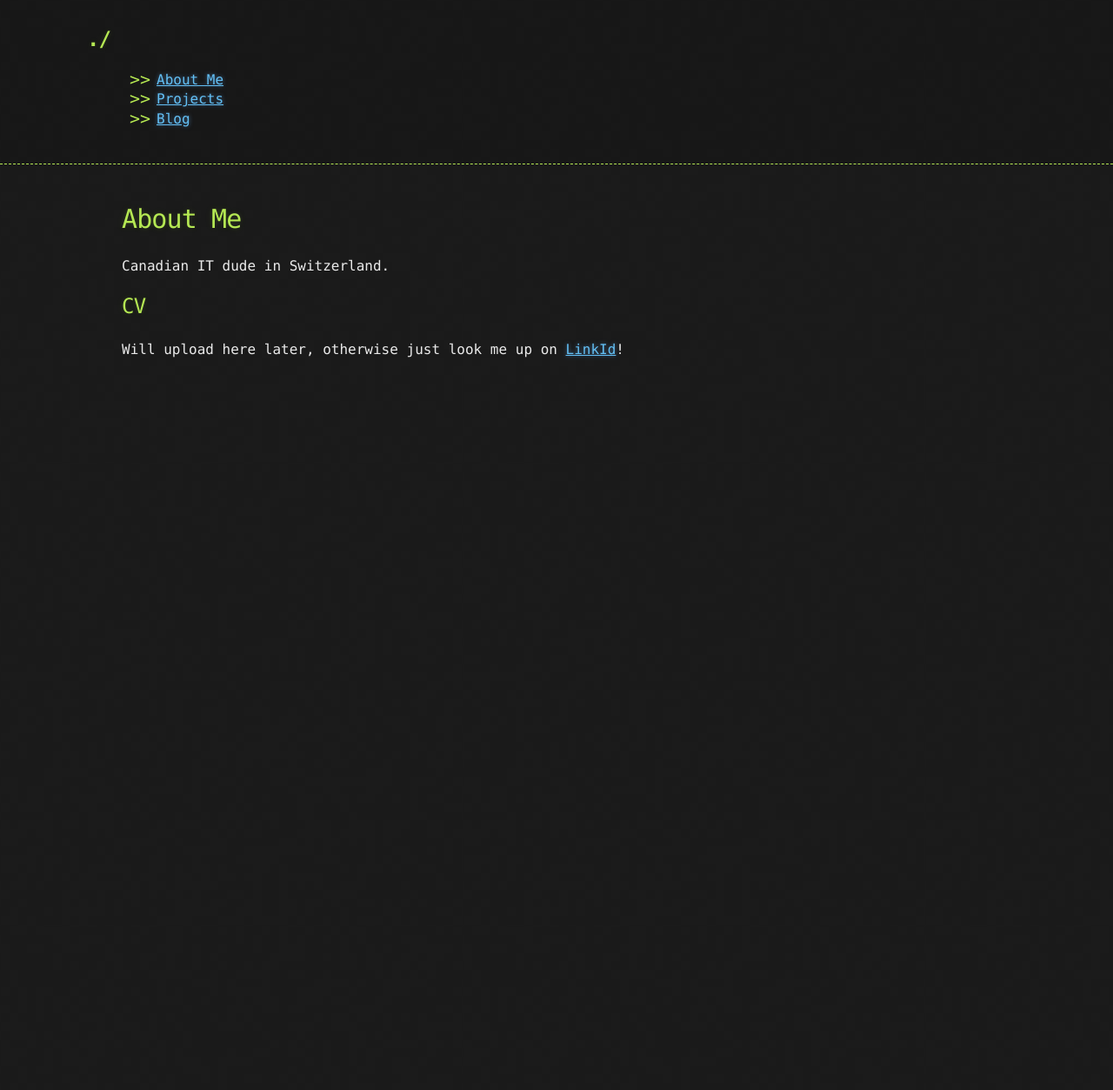
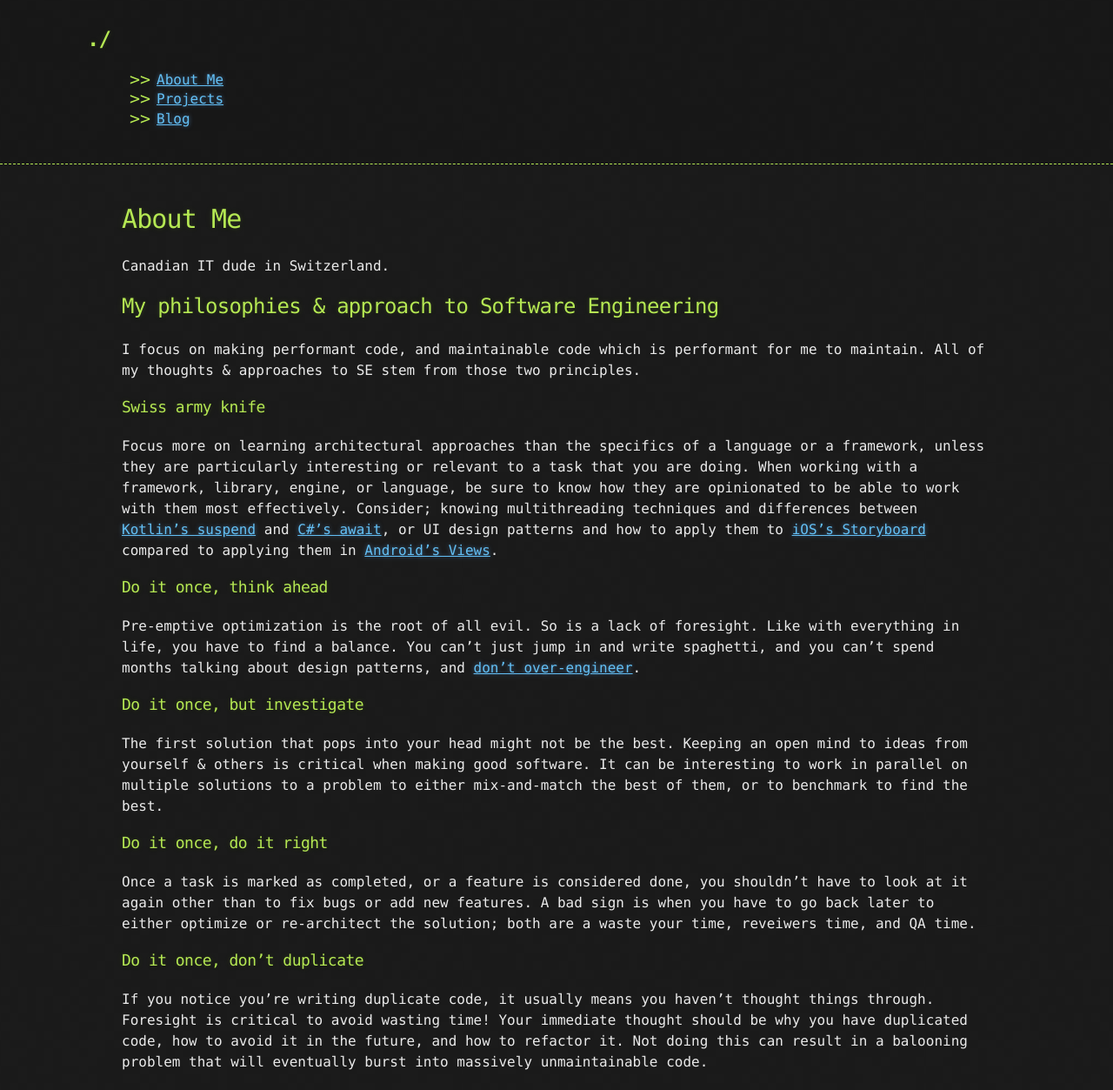
Before and after one commit to HubbleCommand/HubbleCommand.github.io, a Jekyll site: the page built from about/index.md, in a window 1280 px wide. Shown: the whole page at 87% size. Built offline with Jekyll 4.4.1, drawn with Linux system fonts in a browser that asks for light colours; nearby versions of some CDN libraries; before the commit the page ends 900 px from its top, so only the background shows below that.

Commit message:
rewrote about page

```diff
--- a/about/index.md
+++ b/about/index.md
@@ -2,9 +2,27 @@
 layout: default
 title: About Me
 ---
-<div class="blurb">
-	<h1>{{ page.title }}</h1>
-    <p>Canadian IT dude in Switzerland.</p>
-    <h2>CV</h2>
-    <p>Will upload here later, otherwise just look me up on <a href="https://www.linkedin.com/in/sasha-poirier-wettstein/">LinkId</a>!</p>
-</div><!-- /.blurb -->
+
+# {{ page.title }}
+
+Canadian IT dude in Switzerland.
+
+## My philosophies & approach to Software Engineering
+
+I focus on making performant code, and maintainable code which is performant for me to maintain. All of my thoughts & approaches to SE stem from those two principles.
+
+### Swiss army knife
+Focus more on learning architectural approaches than the specifics of a language or a framework, unless they are particularly interesting or relevant to a task that you are doing. When working with a framework, library, engine, or language, be sure to know how they are opinionated to be able to work with them most effectively. Consider; knowing multithreading techniques and differences between [Kotlin's suspend](https://kotlinlang.org/docs/async-programming.html#futures-promises-and-others) and [C#'s await](https://learn.microsoft.com/en-us/dotnet/csharp/asynchronous-programming/async-scenarios), or UI design patterns and how to apply them to [iOS's Storyboard](https://developer.apple.com/library/archive/documentation/General/Conceptual/Devpedia-CocoaApp/Storyboard.html) compared to applying them in [Android's Views](https://developer.android.com/develop/ui/views/layout/declaring-layout).
+
+### Do it once, think ahead
+Pre-emptive optimization is the root of all evil. So is a lack of foresight.
+Like with everything in life, you have to find a balance. You can't just jump in and write spaghetti, and you can't spend months talking about design patterns, and [don't over-engineer](https://www.youtube.com/watch?v=-AQfQFcXac8).
+
+### Do it once, but investigate
+The first solution that pops into your head might not be the best. Keeping an open mind to ideas from yourself & others is critical when making good software. It can be interesting to work in parallel on multiple solutions to a problem to either mix-and-match the best of them, or to benchmark to find the best.
+
+### Do it once, do it right
+Once a task is marked as completed, or a feature is considered done, you shouldn't have to look at it again other than to fix bugs or add new features. A bad sign is when you have to go back later to either optimize or re-architect the solution; both are a waste your time, reveiwers time, and QA time.
+
+### Do it once, don't duplicate
+If you notice you're writing duplicate code, it usually means you haven't thought things through. Foresight is critical to avoid wasting time! Your immediate thought should be why you have duplicated code, how to avoid it in the future, and how to refactor it. Not doing this can result in a balooning problem that will eventually burst into massively unmaintainable code.
```
